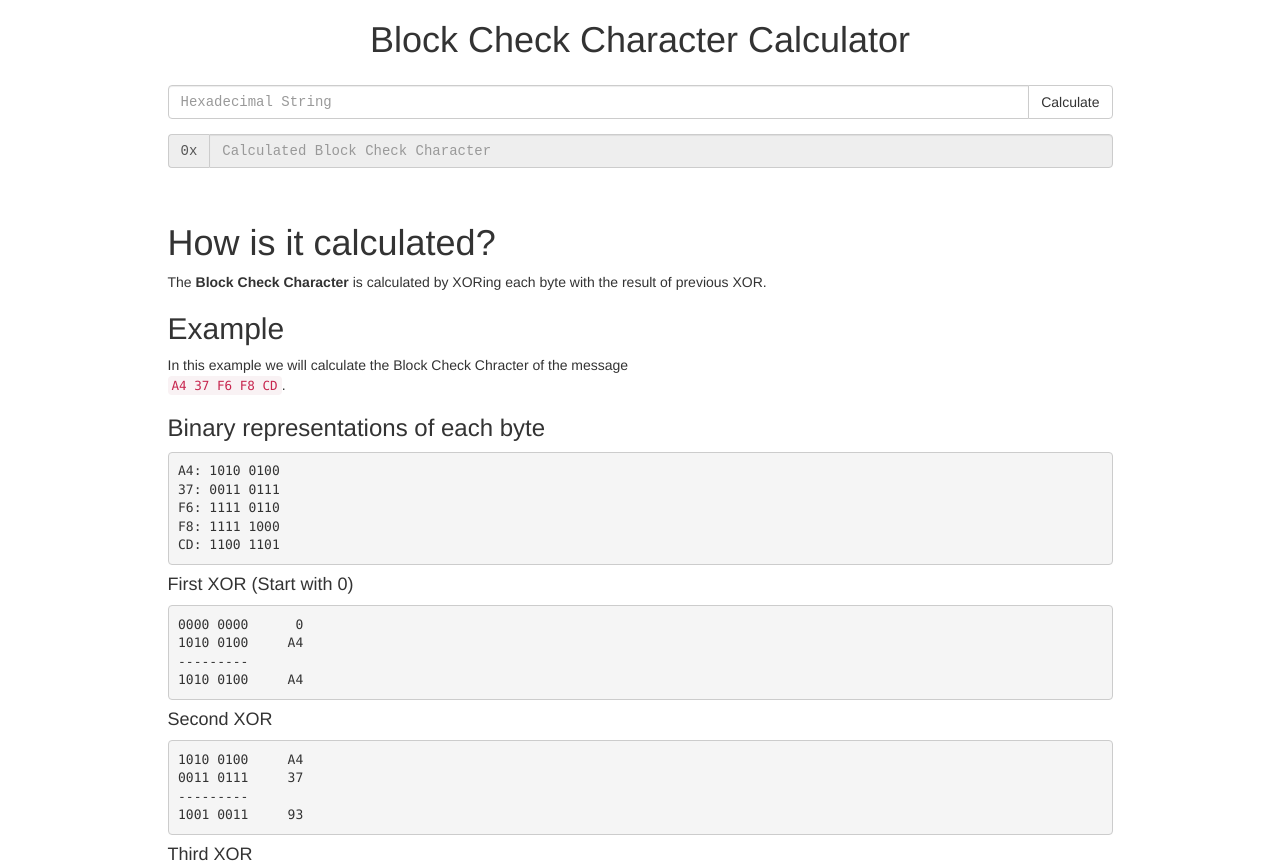
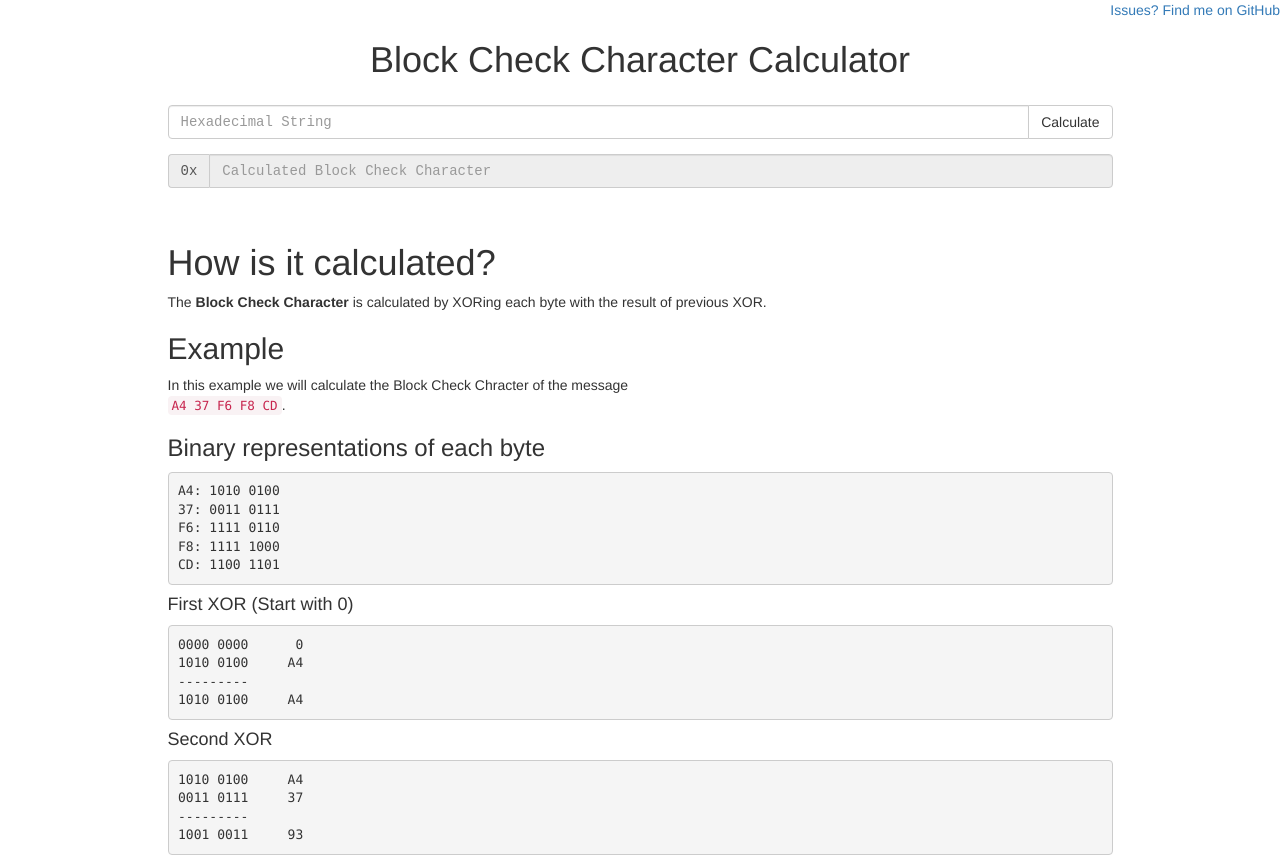
Before and after one commit to beyerleinf/bcc-calculator, an Angular app: page / in a window 1280 px wide. Shown: the top 863 px of the page. Built offline with nearby package versions, Linux system fonts and the light colour scheme.

Commit message:
Updated npm packages; Added link to github; Added comments

```diff
--- a/src/app/components/app/app.component.html
+++ b/src/app/components/app/app.component.html
@@ -1,3 +1,6 @@
+<span class="pull-right">
+  <a href="https://github.com/beyerleinf/bcc-calculator" target="_blank">Issues? Find me on GitHub</a>
+</span>
 <div class="container">
   <div class="row">
     <div class="col-md-10 col-md-offset-1">
@@ -28,7 +31,8 @@
       </div>
       <br>
       <div *ngIf="bccBinary">
-        <p>Binary representation: </p><code>{{bccBinary}}</code>
+        <p>Binary representation: </p>
+        <code>{{bccBinary}}</code>
       </div>
     </div>
   </div>
@@ -36,10 +40,13 @@
   <div class="row">
     <div class="col-md-10 col-md-offset-1">
       <h1>How is it calculated?</h1>
-      <p>The <strong>Block Check Character</strong> is calculated by XORing each byte with the result of previous XOR.</p>
+      <p>The
+        <strong>Block Check Character</strong> is calculated by XORing each byte with the result of previous XOR.</p>
 
       <h2>Example</h2>
-      <p>In this example we will calculate the Block Check Chracter of the message<br><code>A4 37 F6 F8 CD</code>.</p>
+      <p>In this example we will calculate the Block Check Chracter of the message
+        <br>
+        <code>A4 37 F6 F8 CD</code>.</p>
 
       <h3>Binary representations of each byte</h3>
       <pre>A4: 1010 0100<br>37: 0011 0111<br>F6: 1111 0110<br>F8: 1111 1000<br>CD: 1100 1101</pre>
@@ -60,7 +67,8 @@
       <pre>1001 1101     9D<br>1100 1101     CD<br>---------<br>0101 0000     50</pre>
 
       <h4>Result</h4>
-      The result of the calculation will be the result of the last XOR<br>
+      The result of the calculation will be the result of the last XOR
+      <br>
       <code>50</code>
     </div>
   </div>
--- a/src/app/helper/bcc.ts
+++ b/src/app/helper/bcc.ts
@@ -8,6 +8,12 @@ import {ObjectHelper} from './object-helper';
  * @class Bcc
  */
 export class Bcc {
+  /**
+   * The {@link Hex} helper class instance.
+   *
+   * @type {Hex}
+   * @memberof Bcc
+   */
   hex: Hex;
 
   /**
--- a/src/app/helper/hex.ts
+++ b/src/app/helper/hex.ts
@@ -10,7 +10,7 @@ export class Hex {
   /**
    * Splits the given hexadecimal string.
    *
-   *  The input string should not contain spaces and the individual bytes should not be prepended by '0x'.
+   * The input string should not contain spaces and the individual bytes should not be prepended by '0x'.
    *
    * ## Example
    * **Input:**
```
Also changed, not shown: package.json (+31 -31 lines), src/app/components/app/app.component.ts (+47 -0 lines).
